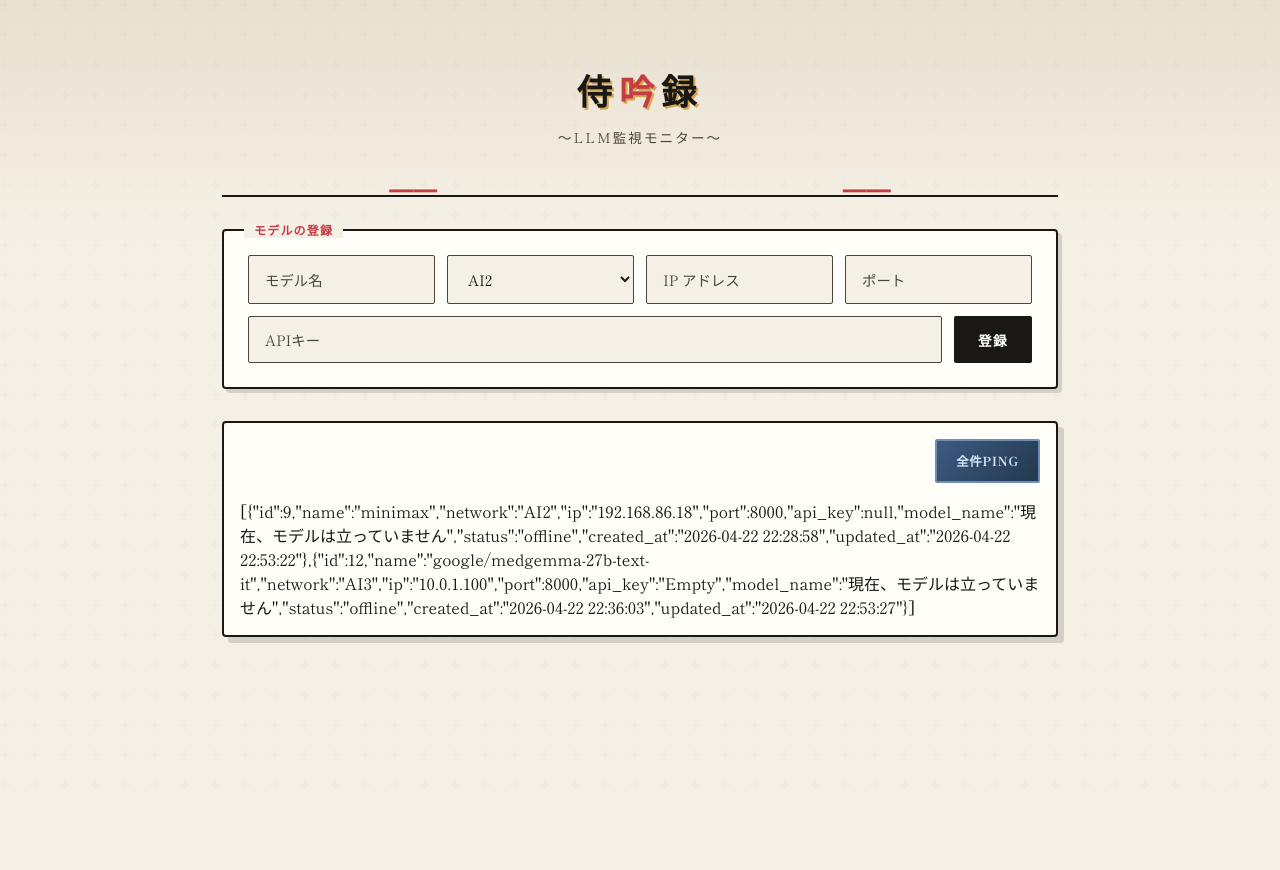
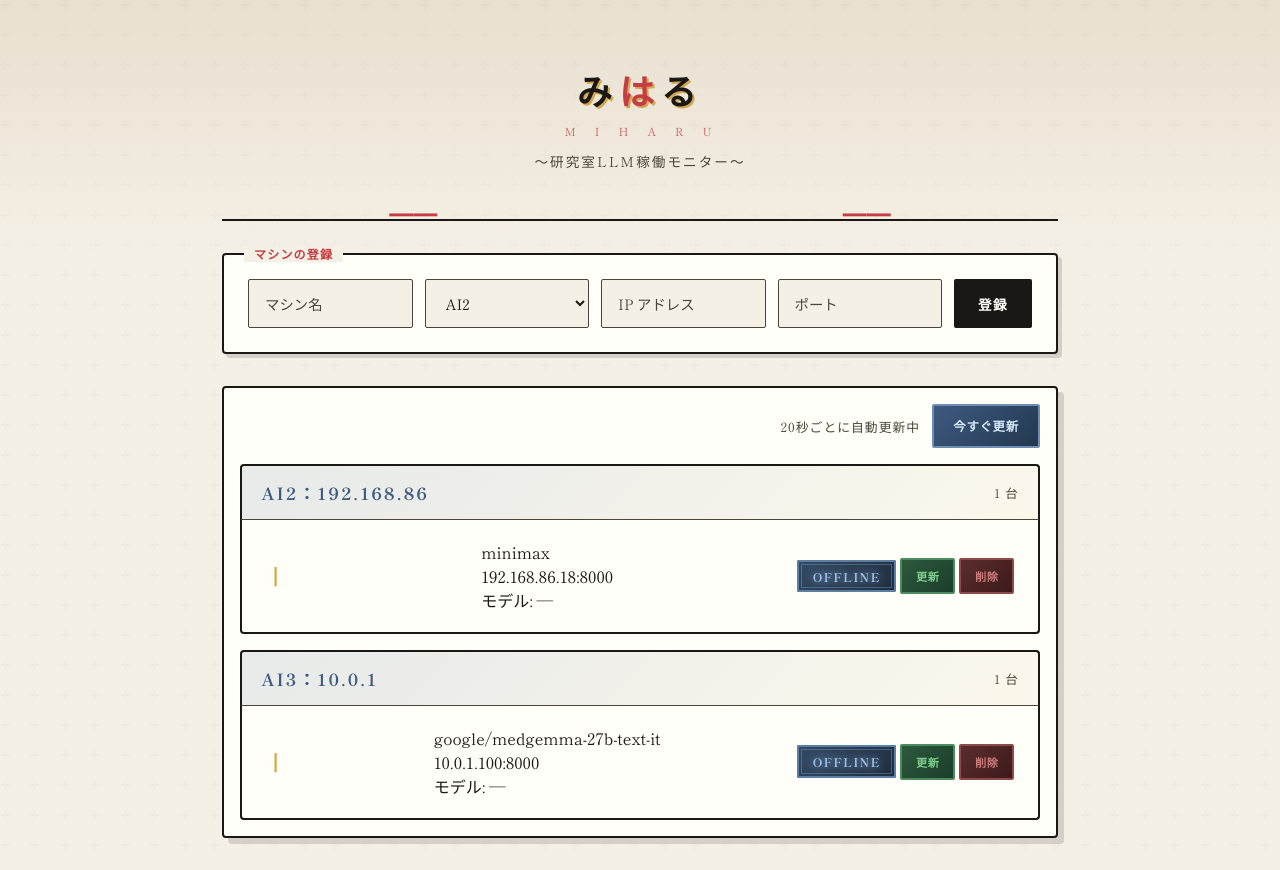
Before and after one commit to takagi-tech/llm_monitor_apps, a FastAPI app: page / in a window 1280 px wide. Before the commit the page ends 643 px from the top, so only its background shows below. Run offline with FastAPI, Linux system fonts and the light colour scheme; data that the repository does not hold is empty; some libraries are stand-ins or nearby versions.

Commit message:
feat: 稼働判定を/v1/models一本化・自動更新・「みはる」へ改名
- 判定を /health から /v1/models に統一（check_endpoint新設）。
  モデルが取れれば online+モデル名、取れなければ offline。
  「モデルが立つ⟹サーバー起動中」なので生死確認を兼ねる。
- 全台チェックを asyncio.gather で並行化、タイムアウト5→3秒。
- 自動ポーリング(20秒ごと)＋手動更新(今すぐ更新/各行更新)を追加。
- タイトルを「侍吟録」→「みはる」に変更。
- フォームを「モデルの登録」→「マシンの登録」に整理し、
  未使用のAPIキー入力欄を削除(認証なしvLLM運用のため)。

Co-Authored-By: Claude Opus 4.8 (1M context) <noreply@anthropic.com>
Claude-Session: https://claude.ai/code/session_01M1Xoxk9dNDhHc5n5yH6NqX

```diff
--- a/app/routers/endpoints.py
+++ b/app/routers/endpoints.py
@@ -2,9 +2,11 @@ from fastapi import APIRouter, HTTPException, Form, Request
 from fastapi.responses import HTMLResponse
 from typing import List, Optional
 
+import asyncio
+
 from ..database import list_all, get_by_id, create, update, delete
 from ..models import LLMEndpoint
-from ..services.llm_detector import check_status, get_model_name
+from ..services.llm_detector import check_endpoint, get_model_name
 
 router = APIRouter(prefix="/api/endpoints", tags=["endpoints"])
 
@@ -25,7 +27,7 @@ def render_network_section(network: str, endpoints: List[LLMEndpoint]) -> str:
                 <div class="flex-1">
                     <div class="font-semibold text-lg">{ep.name}</div>
                     <div class="text-gray-600">{ep.ip}:{ep.port}</div>
-                    <div class="text-sm text-gray-500">モデル: {ep.model_name or "未取得"}</div>
+                    <div class="text-sm text-gray-500">モデル: {ep.model_name if ep.status == "online" and ep.model_name else "—"}</div>
                 </div>
                 <div class="flex items-center gap-2">
                     <span class="status-badge {"status-online" if ep.status == "online" else "status-offline" if ep.status == "offline" else "status-unknown"}">{ep.status}</span>
@@ -33,7 +35,7 @@ def render_network_section(network: str, endpoints: List[LLMEndpoint]) -> str:
                             hx-post="/api/endpoints/{ep.id}/ping"
                             hx-target="#endpoint-content"
                             hx-swap="innerHTML">
-                        Ping
+                        更新
                     </button>
                     <button class="btn btn-delete"
                             hx-delete="/api/endpoints/{ep.id}"
@@ -75,6 +77,23 @@ async def list_endpoints(request: Request):
     if request.headers.get("hx-request") == "true":
         return HTMLResponse(render_endpoints_html(endpoints))
     return endpoints
+
+
+async def _refresh_all() -> List[LLMEndpoint]:
+    """登録済み全マシンを並行してチェックし、状態とモデル名を更新する"""
+    endpoints = list_all()
+    results = await asyncio.gather(
+        *(check_endpoint(ep.ip, ep.port) for ep in endpoints)
+    )
+    for ep, result in zip(endpoints, results):
+        update(ep.id, status=result["status"], model_name=result["model_name"])
+    return list_all()
+
+
+@router.get("/refresh", response_class=HTMLResponse)
+async def refresh_all():
+    """自動ポーリング／手動更新の両方から呼ばれる。全台の稼働状況を最新化する。"""
+    return HTMLResponse(render_endpoints_html(await _refresh_all()))
 
 @router.post("")
 async def create_endpoint(name: str = Form(...), network: str = Form(...), ip: str = Form(...), port: int = Form(...), api_key: str = Form(None)):
@@ -121,21 +140,15 @@ async def ping_endpoint(endpoint_id: int):
     if not ep:
         raise HTTPException(status_code=404, detail="Endpoint not found")
 
-    is_alive = await check_status(ep.ip, ep.port)
-    status = "online" if is_alive else "offline"
-    update(endpoint_id, status=status)
+    result = await check_endpoint(ep.ip, ep.port)
+    update(endpoint_id, status=result["status"], model_name=result["model_name"])
     endpoints = list_all()
     return HTMLResponse(render_endpoints_html(endpoints))
 
 
 @router.post("/ping-all", response_class=HTMLResponse)
 async def ping_all_endpoints():
-    endpoints = list_all()
-    for ep in endpoints:
-        is_alive = await check_status(ep.ip, ep.port)
-        status = "online" if is_alive else "offline"
-        update(ep.id, status=status)
-    return HTMLResponse(render_endpoints_html(list_all()))
+    return HTMLResponse(render_endpoints_html(await _refresh_all()))
 
 @router.get("/{endpoint_id}/model", response_class=HTMLResponse)
 async def fetch_model(endpoint_id: int):
--- a/app/services/llm_detector.py
+++ b/app/services/llm_detector.py
@@ -1,14 +1,8 @@
 import httpx
 from typing import Optional
 
-async def check_status(ip: str, port: int) -> bool:
-    """LLMのヘルスチェックを行う"""
-    try:
-        async with httpx.AsyncClient(timeout=5.0) as client:
-            response = await client.get(f"http://{ip}:{port}/health")
-            return response.status_code == 200
-    except Exception:
-        return False
+# オフラインのマシンで長く待たされないよう短めに設定
+TIMEOUT = 3.0
 
 async def get_model_name(ip: str, port: int) -> Optional[str]:
     """vllm/sglang/llama.cppからモデル名を取得する"""
@@ -16,7 +10,7 @@ async def get_model_name(ip: str, port: int) -> Optional[str]:
         f"http://{ip}:{port}/v1/models",
         f"http://{ip}:{port}/props",
     ]
-    async with httpx.AsyncClient(timeout=5.0) as client:
+    async with httpx.AsyncClient(timeout=TIMEOUT) as client:
         for url in endpoints:
             try:
                 response = await client.get(url)
@@ -31,3 +25,25 @@ async def get_model_name(ip: str, port: int) -> Optional[str]:
             except Exception:
                 continue
     return None
+
+async def check_status(ip: str, port: int) -> bool:
+    """（後方互換）/health による生死確認"""
+    try:
+        async with httpx.AsyncClient(timeout=TIMEOUT) as client:
+            response = await client.get(f"http://{ip}:{port}/health")
+            return response.status_code == 200
+    except Exception:
+        return False
+
+async def check_endpoint(ip: str, port: int) -> dict:
+    """マシンの稼働状況を確認する。
+
+    /v1/models（→/props）でモデル名が取れれば online + モデル名、
+    取れなければ offline とする。
+    「モデルが立っている ⟹ サーバーは起動している」ため、
+    これ一本で「生きているか」「何が立っているか」を同時に判定できる。
+    """
+    model_name = await get_model_name(ip, port)
+    if model_name:
+        return {"status": "online", "model_name": model_name}
+    return {"status": "offline", "model_name": ""}
--- a/app/templates/index.html
+++ b/app/templates/index.html
@@ -3,7 +3,7 @@
 <head>
     <meta charset="UTF-8">
     <meta name="viewport" content="width=device-width, initial-scale=1.0">
-    <title>LLM Monitor - 侍吟録</title>
+    <title>みはる - LLM稼働モニター</title>
     <script src="https://unpkg.com/htmx.org@1.9.10"></script>
     <link href="https://fonts.googleapis.com/css2?family=Noto+Serif+JP:wght@400;600;700&family=Shippori+Mincho:wght@400;500;600;700&display=swap" rel="stylesheet">
     <style>
@@ -82,6 +82,14 @@
             letter-spacing: 0.15em;
         }
 
+        .header p.romaji {
+            font-size: 0.7rem;
+            color: var(--vermillion);
+            margin-top: 0.5rem;
+            letter-spacing: 0.35em;
+            opacity: 0.8;
+        }
+
         /* Add Form */
         .add-form {
             background: var(--cream);
@@ -94,7 +102,7 @@
         }
 
         .add-form::before {
-            content: "モデルの登録";
+            content: "マシンの登録";
             position: absolute;
             top: -10px;
             left: 20px;
@@ -188,7 +196,15 @@
         .toolbar {
             display: flex;
             justify-content: flex-end;
+            align-items: center;
+            gap: 0.75rem;
             margin-bottom: 1rem;
+        }
+
+        .auto-note {
+            font-size: 0.8rem;
+            color: var(--ink-light);
+            letter-spacing: 0.08em;
         }
 
         .network-group + .network-group {
@@ -446,34 +462,38 @@
 <body>
     <div class="container">
         <header class="header">
-            <h1>侍<span>吟</span>録</h1>
-            <p>～LLM監視モニター～</p>
+            <h1>み<span>は</span>る</h1>
+            <p class="romaji">M　I　H　A　R　U</p>
+            <p>～研究室LLM稼働モニター～</p>
         </header>
 
         <div class="add-form">
             <form hx-post="/api/endpoints" hx-target="#endpoint-content" class="form-row">
-                <input type="text" name="name" placeholder="モデル名" required>
+                <input type="text" name="name" placeholder="マシン名" required>
                 <select name="network" required>
                     <option value="AI2">AI2</option>
                     <option value="AI3">AI3</option>
                 </select>
                 <input type="text" name="ip" placeholder="IP アドレス" required>
                 <input type="number" name="port" placeholder="ポート" required>
-                <input type="text" name="api_key" placeholder="APIキー">
                 <button type="submit">登録</button>
             </form>
         </div>
 
         <div id="endpoint-list" class="endpoint-list">
             <div class="toolbar">
+                <span class="auto-note">20秒ごとに自動更新中</span>
                 <button class="btn btn-ping-all"
-                        hx-post="/api/endpoints/ping-all"
+                        hx-get="/api/endpoints/refresh"
                         hx-target="#endpoint-content"
                         hx-swap="innerHTML">
-                    全件Ping
+                    今すぐ更新
                 </button>
             </div>
-            <div id="endpoint-content" hx-get="/api/endpoints" hx-trigger="load" hx-swap="innerHTML">
+            <div id="endpoint-content"
+                 hx-get="/api/endpoints/refresh"
+                 hx-trigger="load, every 20s"
+                 hx-swap="innerHTML">
                 <div class="loading">読み込み中...</div>
             </div>
         </div>
```
